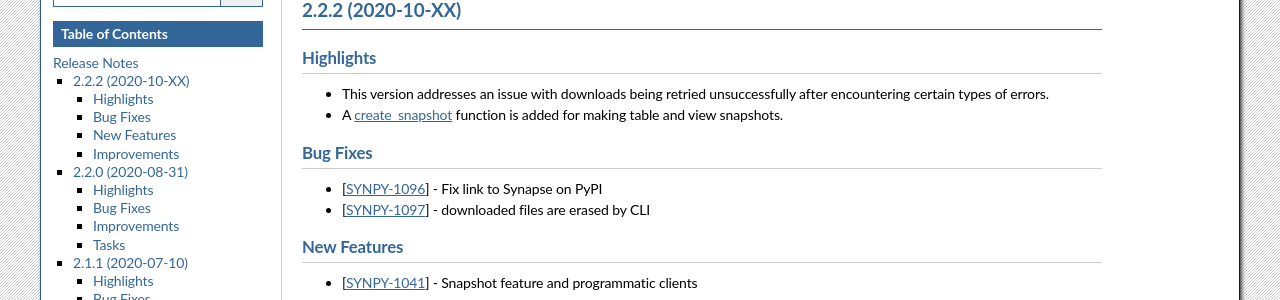
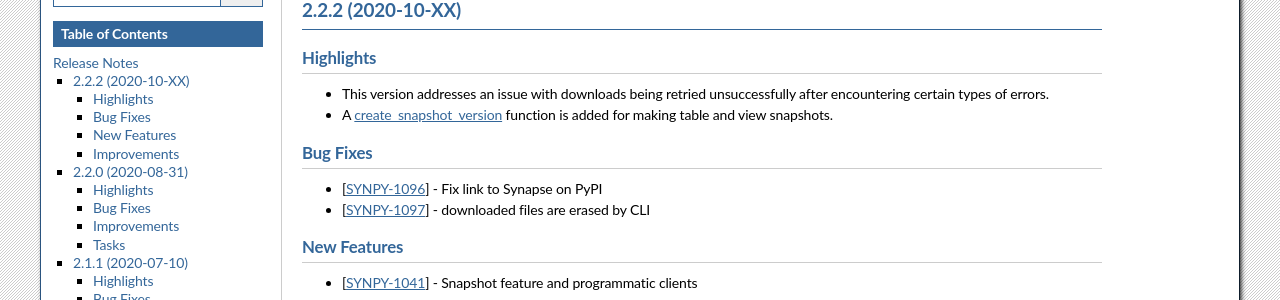
Before and after one commit to Sage-Bionetworks/synapsePythonClient, a Sphinx documentation site: the page built from docs/news.rst, in a window 1280 px wide and 900 px high. Shown: the part 162-462 px from the top of the window. Built offline with Sphinx 7.4.7, drawn with Linux system fonts in a browser that asks for light colours; the version number could not be read and is left out.

Commit message:
create_snapshot -> create_snapshot_version in release notes also

```diff
--- a/docs/news.rst
+++ b/docs/news.rst
@@ -9,7 +9,7 @@
 ----------
 
 - This version addresses an issue with downloads being retried unsuccessfully after encountering certain types of errors.
-- A `create_snapshot <index.html#synapseclient.Synapse.create_snapshot>`__ function is added for making table and view snapshots.
+- A `create_snapshot_version <index.html#synapseclient.Synapse.create_snapshot_version>`__ function is added for making table and view snapshots.
 
 Bug Fixes
 ---------
```
